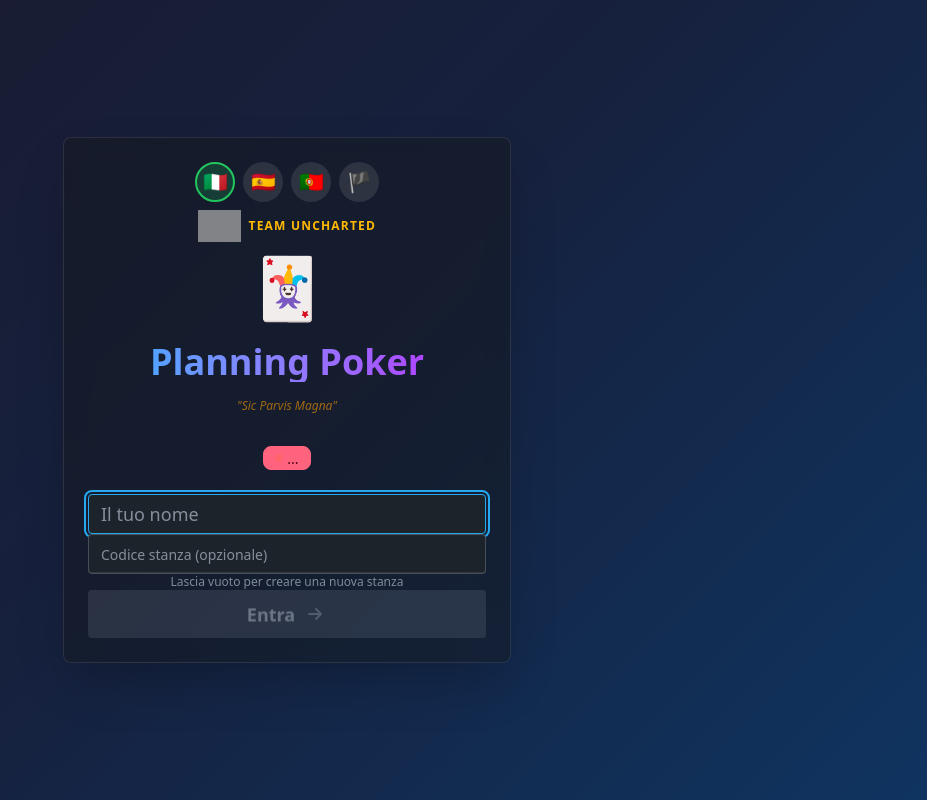
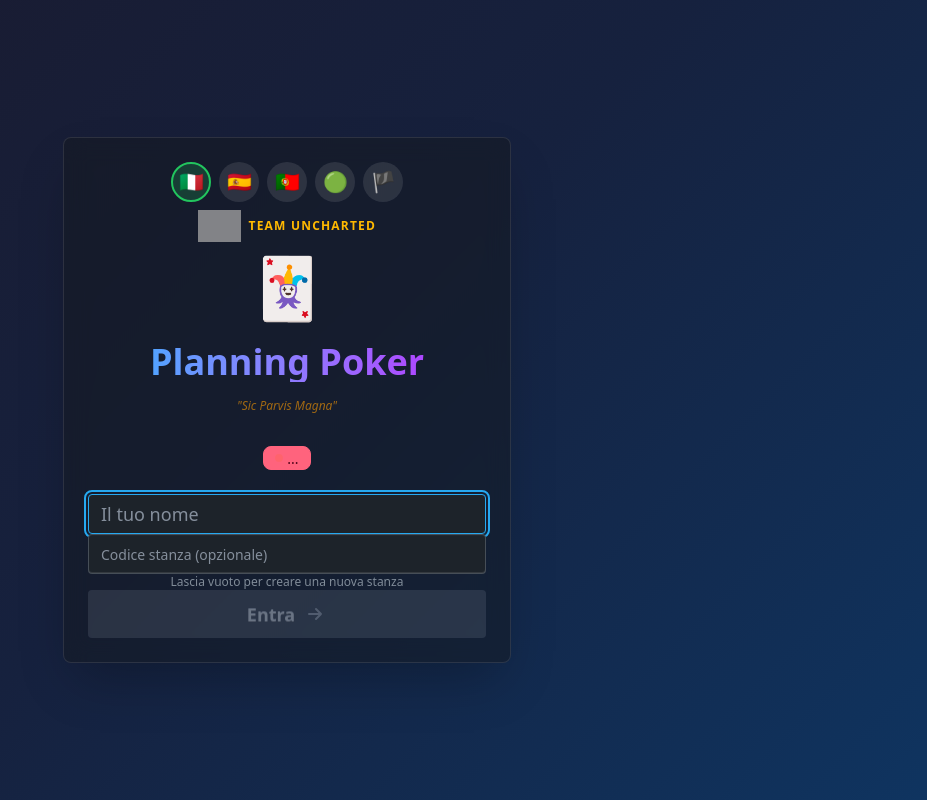
Before and after one commit to NNazem/poker-planning, a React (Vite) app in the folder frontend/: page / in a window 1280 px wide. Shown: the whole page, without its empty margins (353-1280 px from the left). Built offline with nearby package versions, Linux system fonts and the light colour scheme; no server answers; grey boxes are pictures that could not be loaded.

Commit message:
feat: add Basque (Euskara) language

```diff
--- a/frontend/src/components/LanguageSelector.tsx
+++ b/frontend/src/components/LanguageSelector.tsx
@@ -4,6 +4,7 @@ const languages = [
   { code: 'it', name: 'Italiano', flag: '🇮🇹' },
   { code: 'es', name: 'Español', flag: '🇪🇸' },
   { code: 'pt', name: 'Português', flag: '🇵🇹' },
+  { code: 'eu', name: 'Euskara', flag: '🟢' },
   { code: 'br', name: 'Brezhoneg', flag: '🏴' }
 ];
 
--- a/frontend/src/i18n/index.ts
+++ b/frontend/src/i18n/index.ts
@@ -5,9 +5,10 @@ import LanguageDetector from 'i18next-browser-languagedetector';
 import it from './locales/it.json';
 import es from './locales/es.json';
 import pt from './locales/pt.json';
+import eu from './locales/eu.json';
 import br from './locales/br.json';
 
-const supportedLngs = ['it', 'es', 'pt', 'br'];
+const supportedLngs = ['it', 'es', 'pt', 'eu', 'br'];
 
 i18n
   .use(LanguageDetector)
@@ -17,6 +18,7 @@ i18n
       it: { translation: it },
       es: { translation: es },
       pt: { translation: pt },
+      eu: { translation: eu },
       br: { translation: br }
     },
     supportedLngs,
--- /dev/null
+++ b/frontend/src/i18n/locales/eu.json
@@ -0,0 +1,33 @@
+{
+  "app": {
+    "title": "Planning Poker",
+    "subtitle": "Uncharted Taldea",
+    "motto": "Sic Parvis Magna"
+  },
+  "login": {
+    "title": "Gela batean sartu",
+    "namePlaceholder": "Zure izena",
+    "roomPlaceholder": "Gelaren kodea (aukerakoa)",
+    "joinButton": "Sartu",
+    "createNew": "Utzi hutsik gela berri bat sortzeko"
+  },
+  "game": {
+    "roomCode": "Gelaren Kodea",
+    "copyCode": "Kopiatu",
+    "copied": "Kopiatuta!",
+    "players": "Jokalariak",
+    "yourVote": "Zure Botoa",
+    "selectCard": "Aukeratu txartel bat botatzeko",
+    "waiting": "Botoen zain...",
+    "reveal": "Erakutsi Botoak",
+    "newRound": "Txanda Berria",
+    "consensus": "Adostasuna!",
+    "average": "Batez bestekoa",
+    "votes": "Botoak"
+  },
+  "player": {
+    "you": "(Zu)",
+    "voted": "Botatu du",
+    "waiting": "Pentsatzen..."
+  }
+}
```
